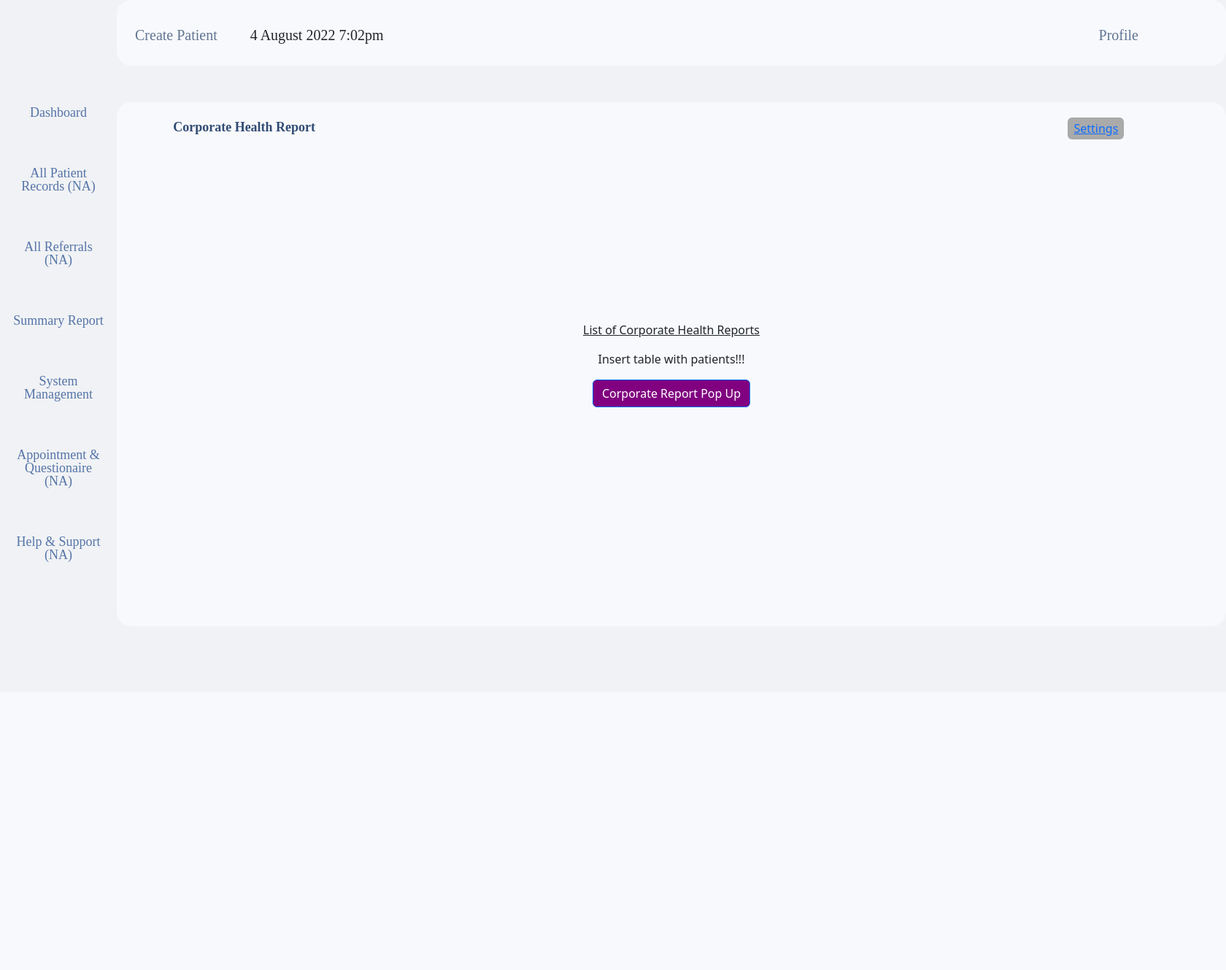
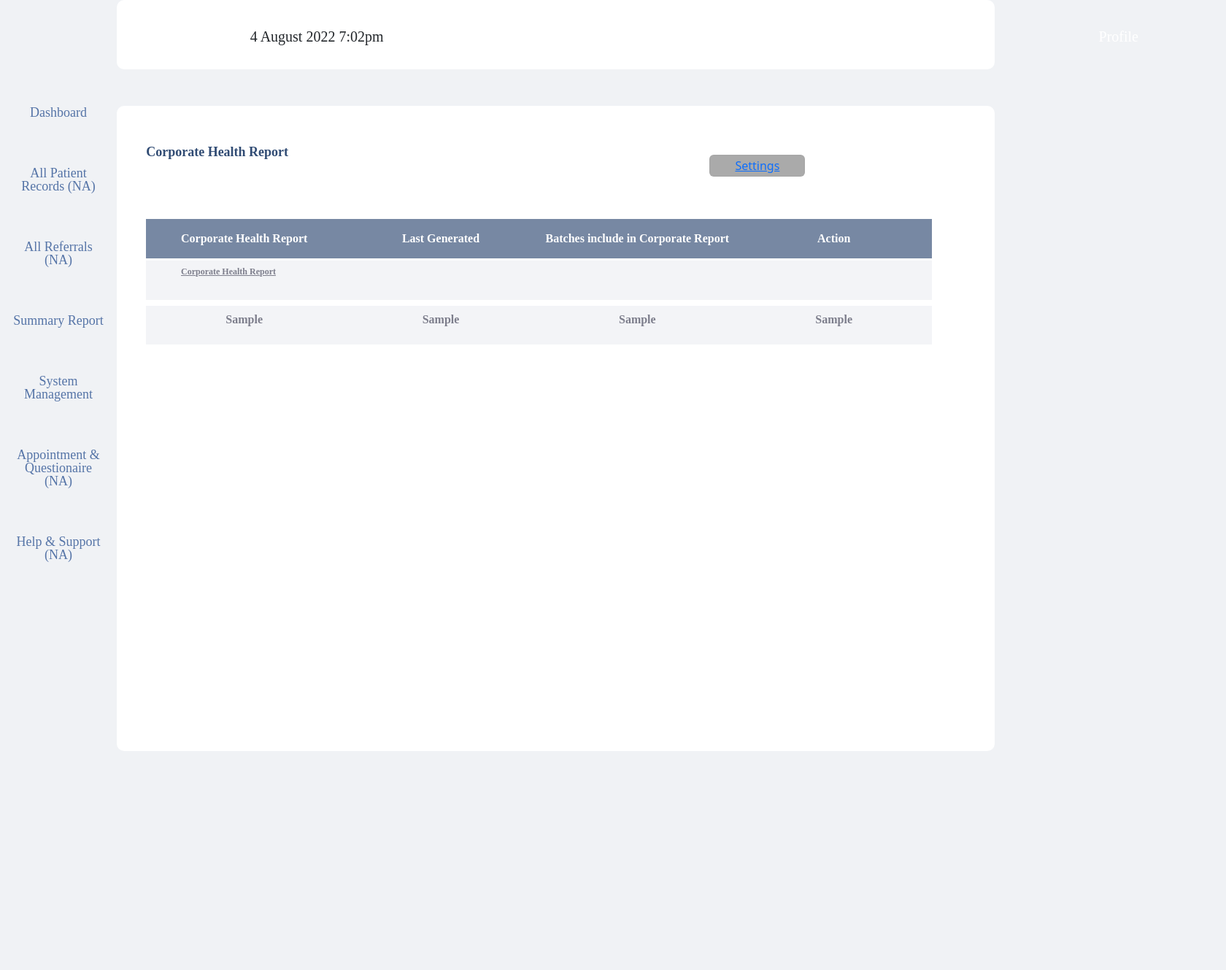
Before and after one commit to JoelTanCH/mesh_pf, a Django app: template mysite/templates/summaryReport.html in a window 1680 px wide. Shown: the whole page at 73% size. Before the commit the page ends 770 px from the top, so only its background shows below. Run offline with Django 4.2, Linux system fonts and the light colour scheme; the template is opened without the code that fills it: most values are stand-ins (such as "Sample title", 1, 10 or a date in 2020); some libraries are stand-ins or nearby versions.

Commit message:
table and main components up

```diff
--- a/mysite/templates/base.html
+++ b/mysite/templates/base.html
@@ -35,14 +35,20 @@
         padding: 300px;
         margin-top: 50px;
         border-radius: 20px;
-        background: #f8f9fc;
+        background: white;
+        height: 884.5703735351562px;
+        width: 1203.188232421875px;
+        left: 236.2236328125px;
+        top: 140.373046875px;
+        border-radius: 10px;
+
       }
 
       .topbar {
         height: 90px;
         margin-left: 160px;
         text-align: center;
-        background-color: #f8f9fc;
+        background-color: white;
         border-radius: 20px;
         font-family: 'Avenir Next';
         font-style: normal;
@@ -51,11 +57,17 @@
         line-height: 16px;
         display: flex;
         align-items: center;
+        height: 94.56411743164062px;
+        width: 1203.188232421875px;
+        left: 236.603515625px;
+        top: 22.69921875px;
+        border-radius: 10px;
+
       }
 
       .topbar a {
         float: left;
-        color: #617593;
+        color: white;
         text-align: center;
         text-decoration: none;
         font-size: 20px;
--- a/mysite/templates/summaryReport.html
+++ b/mysite/templates/summaryReport.html
@@ -2,36 +2,35 @@
 <style>
   .bodyHeader {
     position: absolute;
-    width: 1203.19px;
+    width: 1003.19px;
     height: 78.3px;
-    left: 237.17px;
-    top: 139.96px;
+    left: 200.17px;
+    top: 190.96px;
   }
-  .bodyHeader p {
+  /*   .bodyHeader p {
     font-family: 'Poppins';
     font-style: normal;
     font-weight: 600;
     font-size: 18px;
     line-height: 14px;
     position: absolute;
-    top: 35%;
     color: #314c74;
-  }
+  } */
   .bodyHeader button {
     box-sizing: border-box;
     top: 26.84%;
-    right: -100px;
+    right: 50px;
     position: absolute;
     background: #aaaaaa;
     border: 2px solid rgba(17, 0, 0, 0.01);
     border-radius: 6px;
-    color: #ffffff;
+    color: red;
   }
 
-  .bodyTitle {
+  .table {
     position: absolute;
-    left: 240px;
-    bottom: 75%;
+    left: 200px;
+    top: 300px;
     font-family: 'Poppins';
     font-style: normal;
     font-weight: 600;
@@ -39,15 +38,12 @@
     line-height: 14px;
     display: flex;
     align-items: center;
-
-    color: #617594;
   }
 
   .modal-body-ctn {
     display: flex;
     justify-content: center;
     align-items: middle;
-
   }
 
   .search-field__input {
@@ -57,7 +53,7 @@
     background-image: url(https://cdn2.hubspot.net/hubfs/4004166/bioticresearch_website_assets/images/search_icon.png);
     background-repeat: no-repeat;
     background-position: right center;
-    background-color: #F2F2F266;
+    background-color: #f2f2f266;
     border: 1px solid #61616133;
     box-shadow: none;
     -webkit-appearance: none;
@@ -70,9 +66,9 @@
   }
 
   .form-label {
-    text-align:left;
-    margin-left:4px;
-    color:#717171;
+    text-align: left;
+    margin-left: 4px;
+    color: #717171;
     font-size: 12px;
     font-weight: 700;
     line-height: 13.55px;
@@ -91,65 +87,222 @@
     margin-left: 20px;
     height: 32.09px;
   }
+
+  .main {
+    height: 884.5703735351562px;
+    width: 1203.188232421875px;
+    left: 236.2236328125px;
+    top: 140.373046875px;
+  }
+
+  .page-title {
+    height: 14.165586471557617px;
+    width: 327.8946533203125px;
+    color: #314c74;
+    font-family: Poppins;
+    font-size: 18px;
+    font-weight: 600;
+    line-height: 14px;
+    letter-spacing: 0em;
+    text-align: left;
+    margin-top: 10px;
+  }
+  .settings-btn {
+    height: 30.381864547729492px;
+    width: 130.93368530273438px;
+    border-radius: 6px;
+    background-color: #aaaaaa;
+    border: 2px solid #11000003;
+    flex: right;
+    margin-right: 50px;
+  }
+  .column-header {
+    height: 53.53135681152344px;
+    width: 1077.3070068359375px;
+    border-radius: 0px;
+    background-color: #7788a3;
+  }
+  .table-row {
+    height: 53.53135681152344px;
+    width: 1077.3070068359375px;
+    border-radius: 0px;
+    background-color: #f3f4f7;
+    color: #7d7e8c;
+  }
+  .indiv-column-header {
+    width: 50%;
+    color: #ffffff;
+    justify-content: center;
+    margin-top: 12px;
+  }
+  .add-report-ctn {
+    height: 32.094635009765625px;
+    width: 285.3984375px;
+    left: 383.7119140625px;
+    top: 319.78125px;
+    font-family: Poppins;
+    font-size: 12px;
+    font-weight: 600;
+    line-height: 14px;
+    letter-spacing: 0em;
+    text-align: left;
+    color: #7d7e8c;
+    margin-left: 40px;
+  }
+  .add-report-link {
+    text-decoration: underline;
+    color: #7d7e8c;
+  }
+  .add-report-link:hover {
+    color: black;
+  }
+  .add-report {
+    height: 53.53135681152344px;
+    width: 1077.3070068359375px;
+    background-color: #f3f4f7;
+    font-family: Poppins;
+    font-size: 12px;
+    font-weight: 600;
+    line-height: 14px;
+    letter-spacing: 0em;
+    text-align: left;
+    color: #7d7e8c;
+  }
+  .list-item {
+    color: #7d7e8c;
+    width: 50%;
+    justify-content: center;
+    margin-top: 12px;
+  }
 </style>
 <div class="main">
   <div class="bodyHeader">
-    <p id="titleOfPage">Corporate Health Report</p>
-    <button><a href="http://127.0.0.1:8000/home/setting">Settings</a></button>
+    <p class="page-title">Corporate Health Report</p>
+    <button class="settings-btn">
+      <a href="http://127.0.0.1:8000/home/setting">Settings</a>
+    </button>
   </div>
-  <div class="bodyTitle>">
-    <p><u>List of Corporate Health Reports</u></p>
+  <div class="table">
+    <div class="column-header">
+      <div style="display: flex; width: 100%;">
+        <div class="indiv-column-header">
+          Corporate Health Report
+        </div>
+        <div class="indiv-column-header">
+          Last Generated
+        </div>
+        <div class="indiv-column-header">
+          Batches include in Corporate Report
+        </div>
+        <div class="indiv-column-header">
+          Action
         </div>
       </div>
-<p>Insert table with patients!!!</p>
-<button
-  type="button"
+      <div style="height: 15px;"></div>
+      <div class="add-report">
+        <div class="add-report-ctn">
+          <a
+            data-bs-toggle="modal"
             data-bs-target="#CorpRepPopUp"
-  data-bs-toggle="modal"
-  class="btn btn-primary"
-  style="background-color:purple"
+            class="add-report-link"
           >
-  Corporate Report Pop Up
-</button>
-<div  class="modal" tabindex="-1" role="dialog" id="CorpRepPopUp">
+            Corporate Health Report
+          </a>
+        </div>
+      </div>
+      {% for info in report_info %}
+      <ol style="padding-top: 0;">
+        <li style="list-style: none; margin-left: -40px; display: inline-block;">
+          <div class="table-row">
+            <div style="display: flex; width: 100%; color: #7d7e8c;">
+              <div class="list-item">
+                {{info.0}}
+              </div>
+              <div class="list-item">
+                {{info.1}}
+              </div>
+              <div class="list-item">
+                {{info.2}}
+              </div>
+              <div class="list-item">
+                {{info.3}}
+              </div>
+            </div>
+          </div>
+        </li>
+      </ol>
+      {% endfor %}
+    </div>
+  </div>
+  <div class="modal" tabindex="-1" role="dialog" id="CorpRepPopUp">
     <div class="modal-dialog">
-    <div class="modal-content" style="width: 681.99px; height: 500.32px; border-radius: 20px">
-      <div style="margin-right:10px; margin-top:10px;">
+      <div
+        class="modal-content"
+        style="width: 681.99px; height: 500.32px; border-radius: 20px;"
+      >
+        <div style="margin-right: 10px; margin-top: 10px;">
           <button
             type="button"
             class="btn-close"
             data-bs-dismiss="modal"
             aria-label="Close"
-          style="float:right; height: 13.12px;"
+            style="float: right; height: 13.12px;"
           ></button>
         </div>
         <div class="modal-body">
           <div class="form-label-ctn">
             <p class="form-label">Corporate Name (ID)</p>
-                <p style="text-align:left; margin-left:4px; color: red;">*</p>
+            <p style="text-align: left; margin-left: 4px; color: red;">*</p>
           </div>
           <div class="modal-body-ctn">
             <div class="search-field__input"></div>
           </div>
-            <br>
+          <br />
           <div class="form-label-ctn">
             <p class="form-label">Corporate Health Report Title</p>
-                <p style="text-align:left; margin-left:4px; color: red;">*</p>
+            <p style="text-align: left; margin-left: 4px; color: red;">*</p>
           </div>
           <div class="modal-body-ctn">
             <form action="/your-name/" method="post">
-                <input style="width: 609.33px; height:30.38px; border: 1px solid #61616133; border-radius: 6px; background-color: #F2F2F266;" id="reportTitle" type="text" name="reportTitle" value="{{ reportTitle }}">
+              <input
+                style="
+                  width: 609.33px;
+                  height: 30.38px;
+                  border: 1px solid #61616133;
+                  border-radius: 6px;
+                  background-color: #f2f2f266;
+                "
+                id="reportTitle"
+                type="text"
+                name="reportTitle"
+                value="{{ reportTitle }}"
+              />
             </form>
           </div>
           <div class="form-label-ctn">
             <p class="form-label">Report Type</p>
-              <p style="text-align:left; margin-left:4px; color: red;">*</p>
+            <p style="text-align: left; margin-left: 4px; color: red;">*</p>
           </div>
           <div class="modal-body-ctn">
             <div class="dropdown">
-                <button class="btn btn-secondary dropdown-toggle" type="button" id="dropdownMenuButton" data-toggle="dropdown" aria-haspopup="true" aria-expanded="false"
-                style="width: 609.33px; height:30.38px; float:right; border-radius: 6px; background-color: #F2F2F266; border: 1px solid #61616133; color: black; margin-right: 2px;">
-                </button>
+              <button
+                class="btn btn-secondary dropdown-toggle"
+                type="button"
+                id="dropdownMenuButton"
+                data-toggle="dropdown"
+                aria-haspopup="true"
+                aria-expanded="false"
+                style="
+                  width: 609.33px;
+                  height: 30.38px;
+                  float: right;
+                  border-radius: 6px;
+                  background-color: #f2f2f266;
+                  border: 1px solid #61616133;
+                  color: black;
+                  margin-right: 2px;
+                "
+              ></button>
               <div class="dropdown-menu" aria-labelledby="dropdownMenuButton">
                 <a class="dropdown-item" href="#">Action</a>
                 <a class="dropdown-item" href="#">Another action</a>
@@ -157,16 +310,31 @@
               </div>
             </div>
           </div>
-            <br>
+          <br />
           <div class="form-label-ctn">
             <p class="form-label">Batches to include in Corporate Report</p>
-              <p style="text-align:left; margin-left:4px; color: red;">*</p>
+            <p style="text-align: left; margin-left: 4px; color: red;">*</p>
           </div>
           <div class="modal-body-ctn">
             <div class="dropdown">
-                <button class="btn btn-secondary dropdown-toggle" type="button" id="dropdownMenuButton" data-toggle="dropdown" aria-haspopup="true" aria-expanded="false"
-                style="width: 609.33px; height:30.38px; float:right; border-radius: 6px; background-color: #F2F2F266; border: 1px solid #61616133; color: black; margin-right: 2px;">
-                </button>
+              <button
+                class="btn btn-secondary dropdown-toggle"
+                type="button"
+                id="dropdownMenuButton"
+                data-toggle="dropdown"
+                aria-haspopup="true"
+                aria-expanded="false"
+                style="
+                  width: 609.33px;
+                  height: 30.38px;
+                  float: right;
+                  border-radius: 6px;
+                  background-color: #f2f2f266;
+                  border: 1px solid #61616133;
+                  color: black;
+                  margin-right: 2px;
+                "
+              ></button>
               <div class="dropdown-menu" aria-labelledby="dropdownMenuButton">
                 <a class="dropdown-item" href="#">Action</a>
                 <a class="dropdown-item" href="#">Another action</a>
@@ -176,17 +344,47 @@
           </div>
         </div>
         <div class="modal-btm">
-          <button type="button" class="btn btn-light" data-bs-dismiss="modal"
-          style="width:155.93px; height:30.38px; background-color:white; border-color:#8FA3C1; border-radius: 12px; color: #314C74; font: Poppins;font-weight: 600;font-size: 14px;line-height: 10.99px;align-items: center;">
+          <button
+            type="button"
+            class="btn btn-light"
+            data-bs-dismiss="modal"
+            style="
+              width: 155.93px;
+              height: 30.38px;
+              background-color: white;
+              border-color: #8fa3c1;
+              border-radius: 12px;
+              color: #314c74;
+              font: Poppins;
+              font-weight: 600;
+              font-size: 14px;
+              line-height: 10.99px;
+              align-items: center;
+            "
+          >
             Cancel
           </button>
-          <button type="button" class="btn btn-light"
-          style="width:155.93px; height:30.38px; background-color:white; border-color:#8FA3C1; border-radius: 12px; color: #314C74; font: Poppins;font-weight: 600;font-size: 14px;line-height: 10.99px;align-items: center;">
+          <button
+            type="button"
+            class="btn btn-light"
+            style="
+              width: 155.93px;
+              height: 30.38px;
+              background-color: white;
+              border-color: #8fa3c1;
+              border-radius: 12px;
+              color: #314c74;
+              font: Poppins;
+              font-weight: 600;
+              font-size: 14px;
+              line-height: 10.99px;
+              align-items: center;
+            "
+          >
             Next
           </button>
         </div>
       </div>
-
     </div>
   </div>
 </div>
```
Also changed, not shown: mysite/main/views.py (+6 -2 lines). Lines whose indentation alone changed are shown as unchanged.
